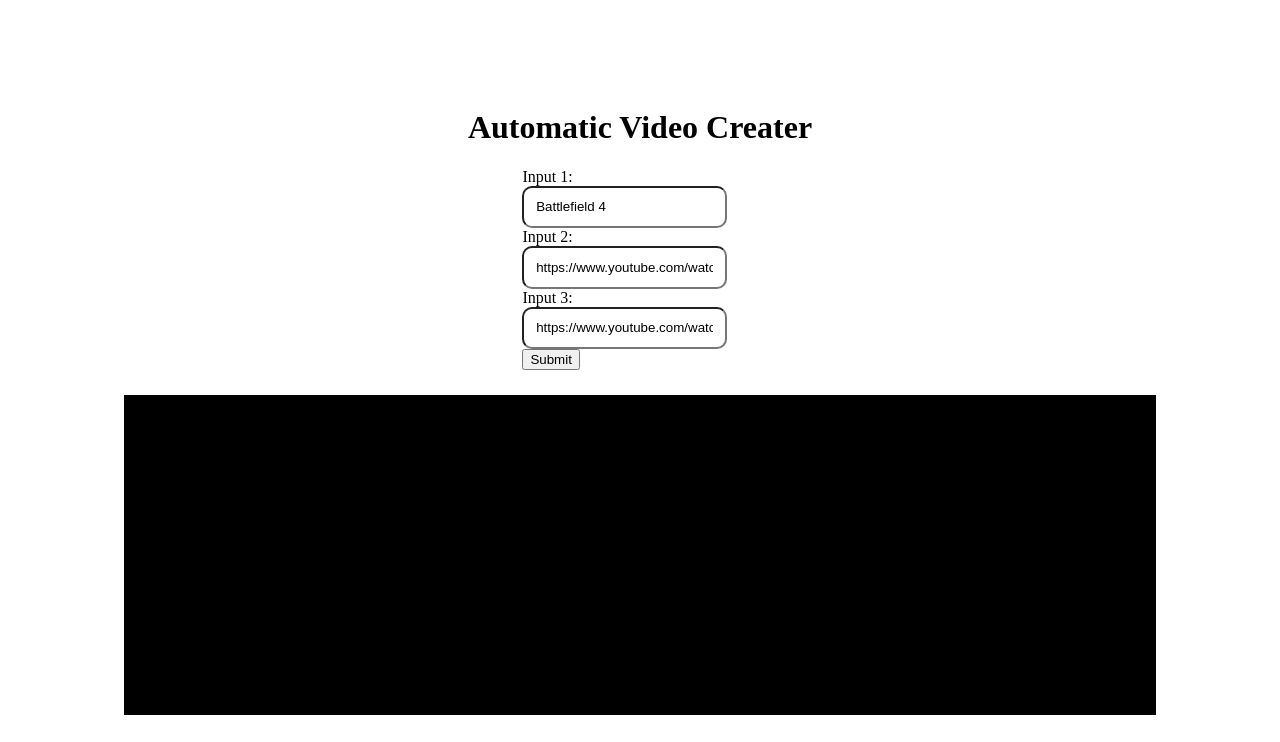
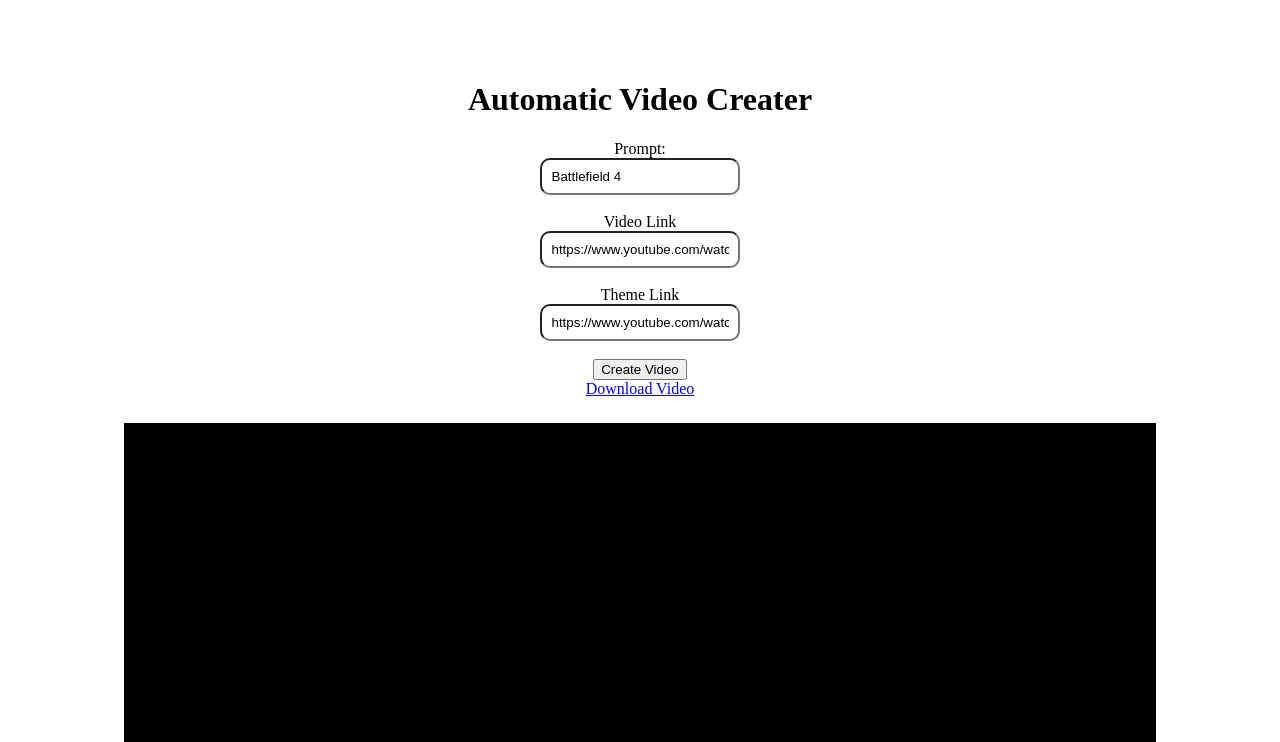
Before and after one commit to Captain-Samy/automatic-video-creator, a Flask app: page / in a window 1280 px wide. Shown: the top 742 px of the page. Run offline with Flask 2, Linux system fonts and the light colour scheme.

Commit message:
Download now possible

```diff
--- a/app.py
+++ b/app.py
@@ -1,8 +1,9 @@
+import os
 import subprocess
 import sys
 import threading
 
-from flask import Flask, Response, request, render_template
+from flask import Flask, Response, request, render_template, send_file
 
 
 app = Flask(__name__)
@@ -33,6 +34,9 @@ def run_script_route():
     command = ['python', 'scripts/videoCreator/videoCreator.py', arg1, arg2, arg3]
     return Response(run_script(command), mimetype='text/html')
 
+@app.route('/download_file')
+def download_file():
+    return send_file('output.mp4', as_attachment=True)
 
 if __name__ == '__main__':
     # start a separate thread to run the Flask app
--- a/templates/index.html
+++ b/templates/index.html
@@ -10,6 +10,14 @@
         align-items: center;
         height: 100vh;
         border: 5px;
+
+        }
+        #inputs{
+            display: flex;
+            flex-direction: column;
+            justify-content: center;
+            align-items: center;
+            border: 5px;
 
         }
         input{
@@ -31,17 +39,18 @@
 </head>
 <body>
     <h1>Automatic Video Creater</h1>
-    <div>
-        <label for="topic">Input 1:</label>
+    <div id="inputs">
+        <label for="topic">Prompt:</label>
         <input type="text" name="topic" id="topic" value="Battlefield 4"><br>
 
-        <label for="videoLink">Input 2:</label>
+        <label for="videoLink">Video Link</label>
         <input type="text" name="videoLink" id="videoLink" value="https://www.youtube.com/watch?v=cmYVGZ1w1y4"><br>
 
-        <label for="themeLink">Input 3:</label>
+        <label for="themeLink">Theme Link</label>
         <input type="text" name="themeLink" id="themeLink" value="https://www.youtube.com/watch?v=pUOibX2xV34"><br>
 
-        <button onclick="runScript()" type="submit">Submit</button>
+        <button onclick="runScript()" type="submit">Create Video</button>
+        <a href="{{ url_for('download_file', filename='output.mp4') }}">Download Video</a>
     </div>
     <div id="output"></div>
     <pre id="log"></pre>
```
